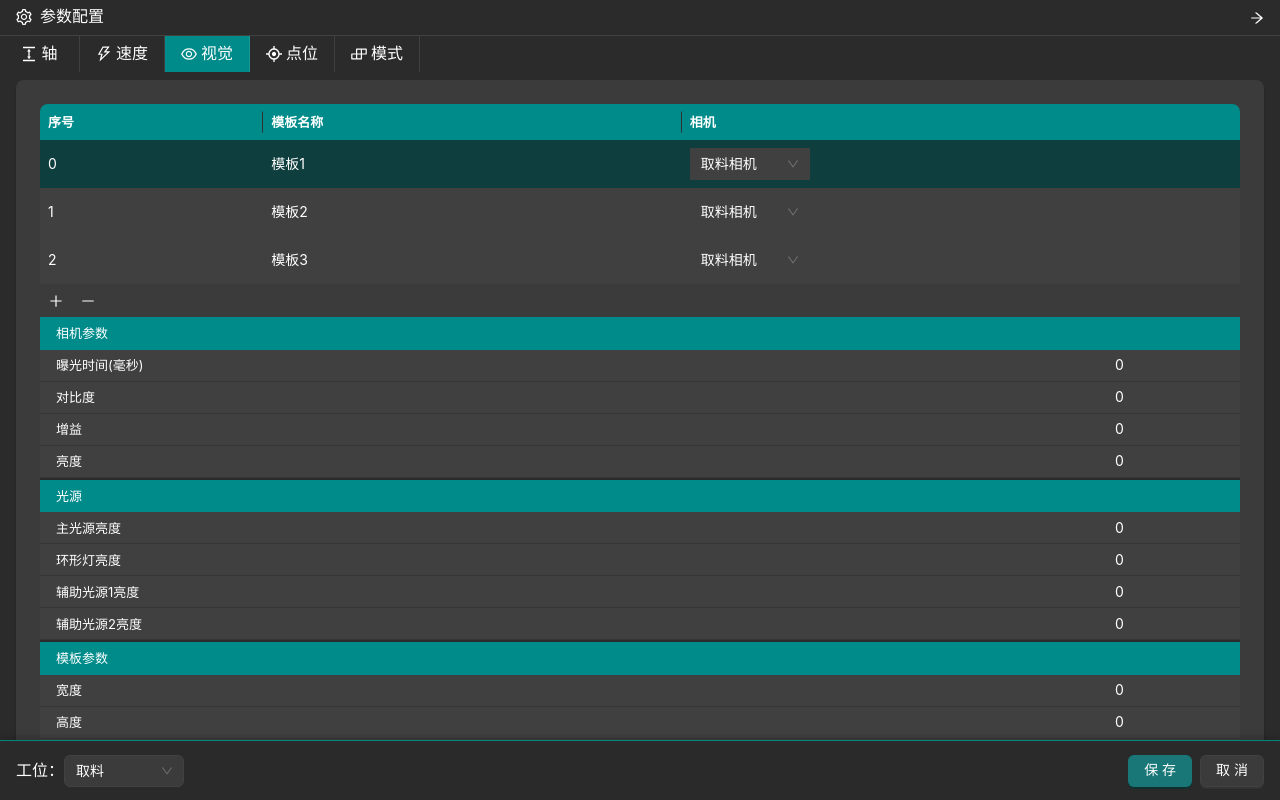
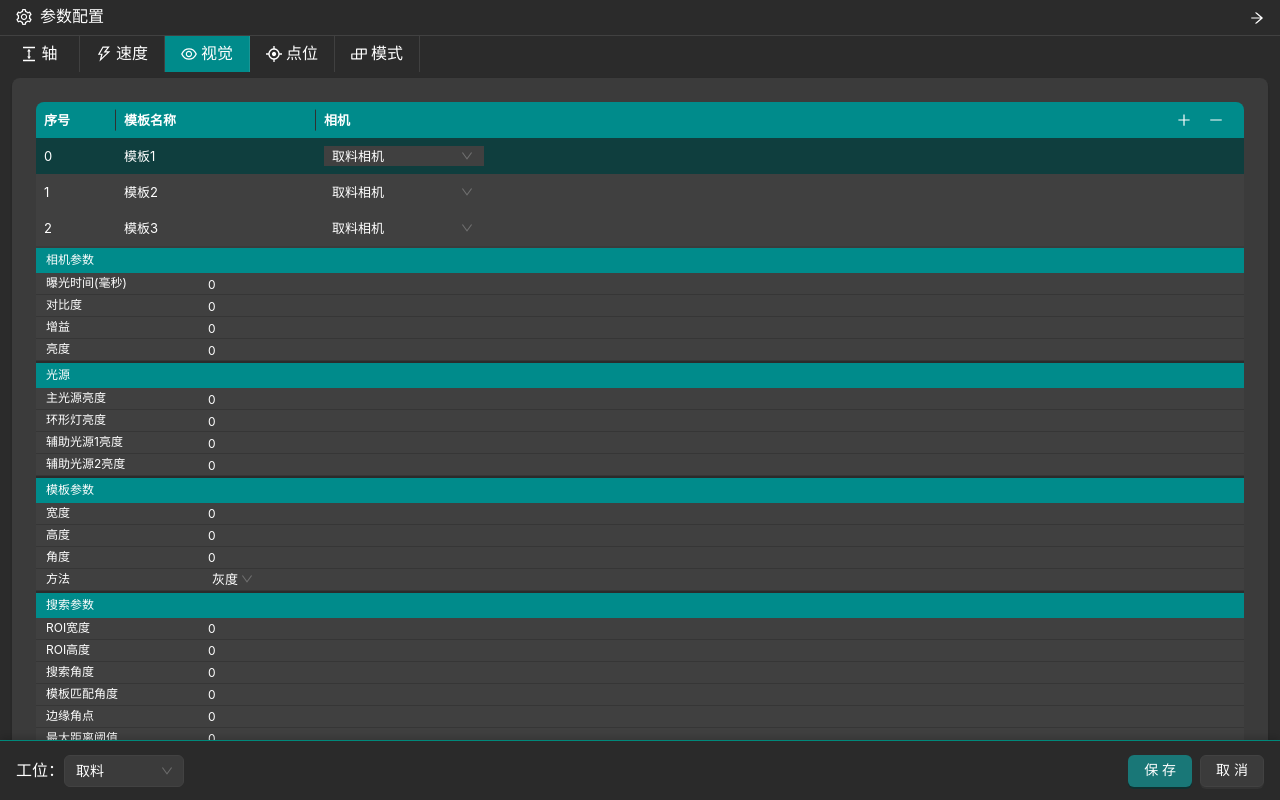
Before and after one commit to PykeW/bankakongzhi, a React (Vite) app: page / in a window 1280 px wide. Both pictures are taken after a click on the element "视觉". Built offline with nearby package versions, Linux system fonts and the light colour scheme.

Commit message:
相机参数页面初始化

```diff
--- a/src/components/AxisConfig/AxisConfig.css
+++ b/src/components/AxisConfig/AxisConfig.css
@@ -873,7 +873,7 @@
   box-shadow: inset 0 0 20px rgba(0, 150, 142, 0.1);
 }
 
-/* 鼠标��停效果 */
+/* 鼠标悬停效果 */
 .axis-config .ant-table-tbody > tr:not(.selected):hover > td {
   background: #2a5959 !important;
   cursor: pointer;
--- a/src/components/SpeedConfig/SpeedConfig.css
+++ b/src/components/SpeedConfig/SpeedConfig.css
@@ -47,7 +47,7 @@ body {
 }
 
 .speed-config .ant-table-thead > tr > th {
-  background: rgba(0, 137, 123, 0.8);
+  background: #008B8B;
   color: #fff;
   border: none;
   padding: 8px 16px;
--- a/src/components/VisionConfig/VisionConfig.css
+++ b/src/components/VisionConfig/VisionConfig.css
@@ -1,53 +1,42 @@
 .vision-config {
-    padding: 8px 16px;
+  padding: 6px 12px;
   background: #2b2b2b;
 }
 
-  /* 参数配置区域 */
-  .params-section {
-    display: flex;
-    flex-direction: column;
-    gap: 1px;
-    background: #2b2b2b;
+/* 模板表格区域 */
+.template-section {
+  margin-bottom: 1px;
+  position: relative;
+  width: 100%;
 }
 
-  .params-group {
-    background: #404040;
-    padding: 0;
-    margin-bottom: 1px;
+/* 加减按钮容器 */
+.template-actions {
+  position: absolute;
+  right: 16px;
+  top: 6px;
+  z-index: 1;
+  display: flex;
+  gap: 8px;
 }
 
-  .group-title {
+.template-actions .ant-btn {
+  padding: 0;
+  width: 24px;
+  height: 24px;
+  display: flex;
+  align-items: center;
+  justify-content: center;
+  background: transparent;
+  border: none;
   color: #fff;
-    font-size: 13px;
-    padding: 6px 16px;
-    background: #008B8B;
-    border: none;
-    margin: 0;
 }
 
-  .param-item {
-    display: flex;
-    align-items: center;
-    justify-content: space-between;
-    padding: 4px 16px;
-    background: #404040;
-    margin: 0;
-    border-bottom: 1px solid #363636;
-    height: 32px;
+.template-actions .ant-btn:hover {
+  background: rgba(255, 255, 255, 0.1);
 }
 
-  .param-label {
-    color: #fff;
-    font-size: 13px;
-    flex: 1;
-  }
-
-  .param-input {
-    width: 120px !important;
-  }
-
-  /* 表格样式 */
+/* 表格样式优化 */
 .vision-config .ant-table {
   background: transparent;
   margin-bottom: 1px;
@@ -65,16 +54,176 @@
 .vision-config .ant-table-tbody > tr > td {
   background: #404040 !important;
   border: none !important;
-    padding: 4px 16px;
+  padding: 6px 16px;
   height: 32px;
+  font-size: 13px;
+  line-height: 20px;
+  vertical-align: middle;
 }
 
-  .vision-config .ant-table-tbody > tr.selected-row > td {
-    background: #0f3e3e !important;
+/* 调整序号列宽度 */
+.vision-config .ant-table-thead > tr > th:first-child,
+.vision-config .ant-table-tbody > tr > td:first-child {
+  width: 80px;
+  padding-right: 8px;
 }
 
-  .vision-config .ant-table-tbody > tr:hover > td {
-    background: #363636 !important;
+/* 调整模板名称列宽度 */
+.vision-config .ant-table-thead > tr > th:nth-child(2),
+.vision-config .ant-table-tbody > tr > td:nth-child(2) {
+  width: 200px;
+}
+
+/* 相机选择下拉框样式 */
+.camera-select {
+  width: 160px !important;
+  margin: 0 !important;
+}
+
+.vision-config .ant-select-selector {
+  background: #404040 !important;
+  border: none !important;
+  border-radius: 0 !important;
+  height: 20px !important;
+  min-height: 20px !important;
+  padding: 0 8px !important;
+  display: flex !important;
+  align-items: center !important;
+}
+
+.vision-config .ant-select-selection-item {
+  color: #fff !important;
+  line-height: 20px !important;
+  font-size: 13px !important;
+  display: flex !important;
+  align-items: center !important;
+}
+
+/* 参数配置区域 */
+.params-section {
+  display: grid;
+  gap: 1px;
+  background: #2b2b2b;
+  grid-template-columns: repeat(2, 1fr);
+}
+
+@media screen and (max-width: 1365px) {
+  .params-section {
+    grid-template-columns: 1fr;
+  }
+}
+
+.params-group {
+  background: #404040;
+  padding: 0;
+  margin-bottom: 1px;
+}
+
+.group-title {
+  color: #fff;
+  font-size: 12px;
+  padding: 3px 10px;
+  background: #008B8B;
+  border: none;
+  margin: 0;
+}
+
+/* 参数项基础样式
+ * 每个参数项都是一个flex容器，用于水平排列标签和输入框/下拉框
+ * height: 22px - 确保每行高度统一
+ * padding: 2px 10px - 提供适当的水平内边距，同时保持垂直方向紧凑
+ */
+.param-item {
+  display: flex;
+  align-items: center;  /* 确保子元素垂直居中 */
+  height: 22px;        /* 固定行高 */
+  padding: 2px 10px;   /* 水平内边距 */
+  margin: 0;           /* 移除外边距 */
+  background: #404040; /* 深色背景 */
+  border-bottom: 1px solid #363636;  /* 分隔线 */
+  text-align: left;    /* 文本左对齐 */
+  position: relative;  /* 为绝对定位的子元素提供参考 */
+}
+
+/* 参数标签样式
+ * width: 140px - 确保所有标签宽度一致
+ * flex: none - 防止标签被压缩
+ */
+.param-label {
+  color: #fff;
+  font-size: 12px;
+  width: 140px;
+  flex: none;
+}
+
+/* 输入框和下拉框的共同样式
+ * width: 60px - 统一宽度
+ * margin-left: 10px - 与标签保持间距
+ */
+.param-input,
+.method-select {
+  width: 60px !important;
+  margin-left: 10px;
+}
+
+/* 方法选择下拉框特定样式 */
+.method-select {
+  width: 60px !important;
+}
+
+/* 下拉框容器样式 */
+.vision-config .ant-select-selector {
+  background: #404040 !important;
+  border: none !important;
+  border-radius: 0 !important;
+  height: 20px !important;        /* 与文字行高匹配 */
+  min-height: 20px !important;    /* 防止被antd默认值覆盖 */
+  padding: 0 8px !important;      /* 移除多余内边距 */
+  box-sizing: border-box !important;  /* 确保padding计入总高度 */
+}
+
+/* 下拉框文字样式 */
+.vision-config .ant-select-selection-item {
+  color: #fff !important;
+  line-height: 20px !important;   /* 与容器高度匹配 */
+  font-size: 13px !important;
+  padding: 0 !important;          /* 移除内边距 */
+  margin: 0 !important;           /* 移除外边距 */
+}
+
+/* 下拉框外层容器 */
+.vision-config .ant-select {
+  height: 20px !important;        /* 限制外层容器高度 */
+  line-height: 20px !important;   /* 确保行高一致 */
+}
+
+/* 下拉框展开后的样式
+ * 控制下拉选项的外观
+ */
+.vision-config .ant-select-dropdown {
+  background: #404040;
+  border-radius: 0;
+}
+
+/* 下拉选项样式
+ * height: 24px - 使选项容易点击
+ * padding: 4px 8px - 提供合适的内边距
+ */
+.vision-config .ant-select-item {
+  color: #fff;
+  padding: 4px 8px;
+  height: 24px;
+  line-height: 24px;
+}
+
+/* 下拉选项选中状态 */
+.vision-config .ant-select-item-option-selected {
+  background: #008B8B !important;  /* 使用主题色 */
+}
+
+/* 下拉选项悬停状态 */
+.vision-config .ant-select-item-option-active {
+  background: #363636;  /* 稍微亮一点的背景色 */
 }
 
 /* 输入框样式 */
@@ -82,53 +231,113 @@
   background: #404040;
   border: none;
   border-radius: 0;
+  height: 20px;
+  line-height: 20px;
+}
+
+.vision-config .ant-input-number-handler-wrap {
+  display: none;
 }
 
 .vision-config .ant-input-number-input {
   color: #fff;
+  height: 20px;
+  padding: 0 4px;
+  font-size: 12px;
 }
 
-  /* Switch 样式 */
+/* Switch 开关样式
+ * transform: scale(0.8) - 缩小开关尺寸
+ * position: absolute - 使用绝对定位确保对齐
+ * left: 150px - 与输入框对齐
+ */
 .vision-config .ant-switch {
-    background: #404040;
+  background: #9c9c9c;
+  margin: 0;
+  position: absolute;
+  left: 168px; /* 调整开关位置，与输入框对齐 */
+  transform: scale(0.8);
+  min-width: 36px;
+  height: 18px;
 }
 
+/* Switch 开关的圆形按钮样式
+ * width/height: 14px - 调整按钮大小
+ */
+.vision-config .ant-switch-handle {
+  width: 14px;
+  height: 14px;
+}
+
+/* Switch 开关选中状态样式 */
 .vision-config .ant-switch-checked {
   background: #008B8B;
-  }
-
-  /* Select 样式 */
-  .camera-select, .method-select {
-    width: 120px !important;
-  }
-
-  .vision-config .ant-select-selector {
-    background: #404040 !important;
-    border: none !important;
-    border-radius: 0 !important;
-  }
-
-  .vision-config .ant-select-selection-item {
-    color: #fff !important;
 }
 
 /* 底部按钮 */
 .bottom-buttons {
   display: flex;
-    gap: 1px;
-    margin-top: 1px;
+  gap: 6px;
+  margin-top: 12px;
   justify-content: center;
 }
 
 .bottom-buttons .ant-btn {
   min-width: 120px;
-    height: 32px;
+  height: 28px;
   background: #404040;
   border: none;
   color: #fff;
   border-radius: 0;
+  font-size: 12px;
+  padding: 0 12px;
 }
 
 .bottom-buttons .ant-btn:hover {
   background: #363636;
 }
+
+.vision-content {
+  max-height: calc(100vh - 140px);
+  overflow-y: auto;
+}
+
+.vision-content::-webkit-scrollbar {
+  width: 6px;
+}
+
+.vision-content::-webkit-scrollbar-thumb {
+  background-color: #00897B;
+  border-radius: 3px;
+}
+
+.vision-content::-webkit-scrollbar-track {
+  background-color: rgba(255, 255, 255, 0.1);
+}
+
+@media screen and (min-width: 1366px) {
+  .params-section {
+      grid-template-columns: repeat(2, 1fr);
+  }
+}
+
+@media screen and (max-width: 1366px) {
+  .params-section {
+      grid-template-columns: 1fr;
+  }
+}
+
+/* 表格行选中效果 */
+.vision-config .ant-table-tbody > tr.selected-row > td {
+  background: #0f3e3e !important;
+  color: #fff;
+  z-index: 1; /* 提高优先级 */
+}
+
+.vision-config .ant-table-tbody > tr:hover > td {
+  background: #363636 !important;
+}
+
+.vision-config .ant-table-tbody > tr.selected-row:hover > td {
+  background: #0f3e3e !important; /* 确保选中效果优先 */
+}
--- a/src/components/VisionConfig/VisionConfig.jsx
+++ b/src/components/VisionConfig/VisionConfig.jsx
@@ -14,12 +14,19 @@ const VisionConfig = () => {
   ]);
 
   const columns = [
-    { title: '序号', dataIndex: 'key', width: 80 },
-    { title: '模板名称', dataIndex: 'name', width: 150 },
+    {
+      title: '序号',
+      dataIndex: 'key',
+      width: 80,
+      className: 'column-center'
+    },
+    {
+      title: '模板名称',
+      dataIndex: 'name'
+    },
     {
       title: '相机',
       dataIndex: 'camera',
-      width: 200,
       render: (text) => (
         <Select defaultValue={text} className="camera-select">
           <Option value="取料相机">取料相机</Option>
@@ -77,7 +84,12 @@ const VisionConfig = () => {
   return (
     <div className="vision-config">
       <Card bordered={false}>
+        <div className="vision-content">
           <div className="template-section">
+            <div className="template-actions">
+              <Button type="text" icon={<PlusOutlined />} onClick={handleAdd} />
+              <Button type="text" icon={<MinusOutlined />} onClick={handleDelete} />
+            </div>
             <Table
               columns={columns}
               dataSource={templates}
@@ -88,10 +100,6 @@ const VisionConfig = () => {
                 onClick: () => setSelectedTemplate(record.key),
               })}
             />
-          <div className="template-actions">
-            <Button type="text" icon={<PlusOutlined />} onClick={handleAdd} />
-            <Button type="text" icon={<MinusOutlined />} onClick={handleDelete} />
-          </div>
           </div>
 
           <div className="params-section">
@@ -173,6 +181,7 @@ const VisionConfig = () => {
             <Button>反光过滤参数</Button>
             <Button>子模板</Button>
           </div>
+        </div>
       </Card>
     </div>
   );
```
Lines whose indentation alone changed are shown as unchanged.
